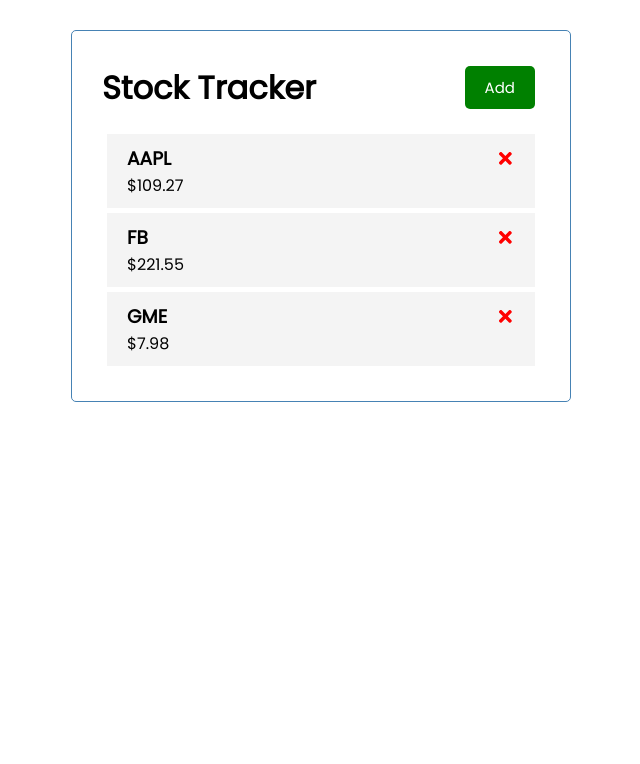
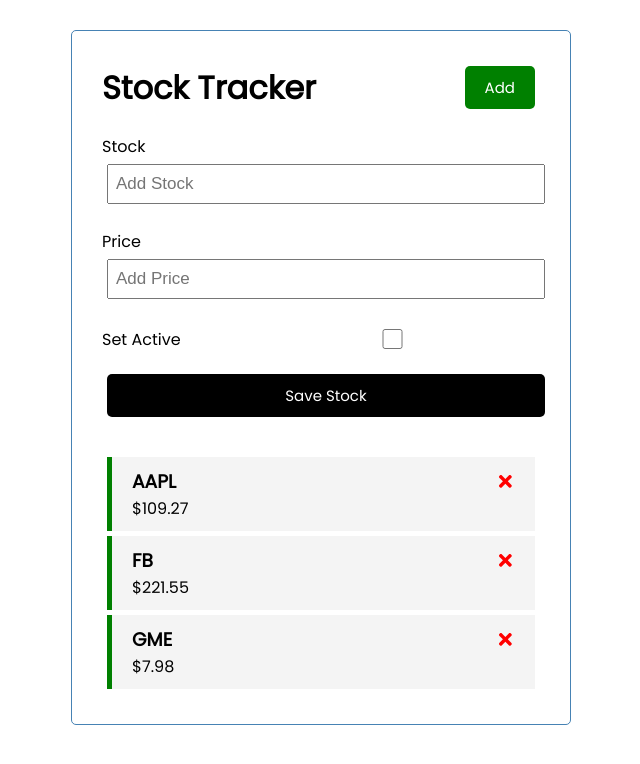
Before and after one commit to tun35770/StockTracker, a React (Create React App) app: page / in a window 1280 px wide. Both pictures are taken after a click on the button "Add". Shown: the top 764 px of the page, without its empty margins (319-959 px from the left). Built offline with nearby package versions, Linux system fonts and the light colour scheme.

Commit message:
Add Stock Form

```diff
--- a/src/App.js
+++ b/src/App.js
@@ -1,8 +1,11 @@
 import Header from './components/Header'
 import Stocks from './components/Stocks'
+import AddStock from './components/AddStock'
 import { useState } from 'react'
 
+
 function App() {
+  const [showAddStock, setShowAddStock] = useState(false)
   const [stocks, setStocks] = useState([
     {
         id:1,
@@ -24,6 +27,13 @@
     }
 ])
 
+  //Add Stock
+  const addStock = (stock) => {
+    const id = Math.floor(Math.random() * 10000) + 1
+    const newStock = { id, ...stock }
+    setStocks([...stocks, newStock])
+  }
+
   //Delete Stock
   const deleteStock = (id) => {
     setStocks(stocks.filter((stock) =>
@@ -31,11 +41,17 @@
     ))
   }
 
+  //Toggle Active Status
+  const toggleActive = (id) => {
+    setStocks(stocks.map((stock => stock.id === id ? { ...stock, active: !stock.active} : stock)))
+  }
+
   return (
     <div className="container">
-      <Header />
+      <Header onAdd={() => setShowAddStock(!showAddStock)}/>
+      {showAddStock && <AddStock onAdd={addStock}/>}
       {stocks.length > 0 ? <Stocks stocks={stocks} onDelete=
-      {deleteStock} /> : 'No Stocks To Show'}
+      {deleteStock} onToggle={toggleActive} /> : 'No Stocks To Show'}
     </div>
   );
 }
--- /dev/null
+++ b/src/components/AddStock.js
@@ -0,0 +1,43 @@
+import { useState } from 'react'
+
+const AddStock = ({ onAdd }) => {
+    const [text, setText] = useState('')
+    const [price, setPrice] = useState('')
+    const [active, setActive] = useState(false)
+
+    const onSubmit = (e) => {
+        e.preventDefault()
+
+        if(!text){
+            alert('Please add a stock')
+            return
+        }
+
+        onAdd({ text, price, active})
+
+        setText('')
+        setPrice('')
+        setActive(false)
+    }
+
+    return (
+        <form className='add-form' onSubmit={onSubmit}>
+            <div className='form-control'>
+                <label>Stock</label>
+                <input type='text' placeholder='Add Stock' value={text} onChange={(e) => setText(e.target.value)}/>
+            </div>
+            <div className='form-control'>
+                <label>Price</label>
+                <input type='text' placeholder='Add Price' value={price} onChange={(e) => setPrice(e.target.value)}/>
+            </div>
+            <div className='form-control form-control-check'>
+                <label>Set Active</label>
+                <input type='checkbox' checked={active} value={active} onChange={(e) => setActive(e.currentTarget.checked)}/>
+            </div>
+
+            <input type='submit' value='Save Stock' className='btn btn-block' />
+        </form>
+    )
+}
+
+export default AddStock
--- a/src/components/Header.js
+++ b/src/components/Header.js
@@ -1,15 +1,12 @@
 import PropTypes from 'prop-types'
 import Button from './Button'
 
-const Header = ( {title}) => {
-    const onClick = () => {
-        console.log("Click!")
-    }
+const Header = ( {title, onAdd}) => {
 
   return (
     <header className='header'>
         <h1>{title}</h1>
-        <Button color='green' text='Add' onClick={onClick}/>
+        <Button color='green' text='Add' onClick={onAdd}/>
     </header>
   )
 }
--- a/src/components/Stock.js
+++ b/src/components/Stock.js
@@ -1,10 +1,12 @@
 import { FaTimes } from 'react-icons/fa'
 
-const Stock = ({ stock, onDelete }) => {
+const Stock = ({ stock, onDelete, onToggle }) => {
   return (
-    <div className='stock'>
+    <div className={`stock ${stock.active ? 'active' : ''}`}
+        onDoubleClick={() => onToggle(stock.id)}>
         <h3>{stock.text} <FaTimes style={{color:
-        'red', cursor: 'pointer' }} onClick={() => onDelete(stock.id)}/></h3>
+            'red', cursor: 'pointer' }}
+            onClick={() => onDelete(stock.id)}/></h3>
         <p>{stock.price}</p>
     </div>
   )
--- a/src/components/Stocks.js
+++ b/src/components/Stocks.js
@@ -1,11 +1,11 @@
  import Stock from './Stock'
 
-const Stocks = ({ stocks, onDelete }) => {
+const Stocks = ({ stocks, onDelete, onToggle }) => {
 
   return (
     <>
         {stocks.map((stock) =>
-            <Stock key={stock.id} stock={stock} onDelete={onDelete} />)
+            <Stock key={stock.id} stock={stock} onDelete={onDelete} onToggle={onToggle}/>)
         }
     </>
   )
--- a/src/index.css
+++ b/src/index.css
@@ -61,7 +61,7 @@
   cursor: pointer;
 }
 
-.stock.reminder {
+.stock.active {
   border-left: 5px solid green;
 }
 
```
